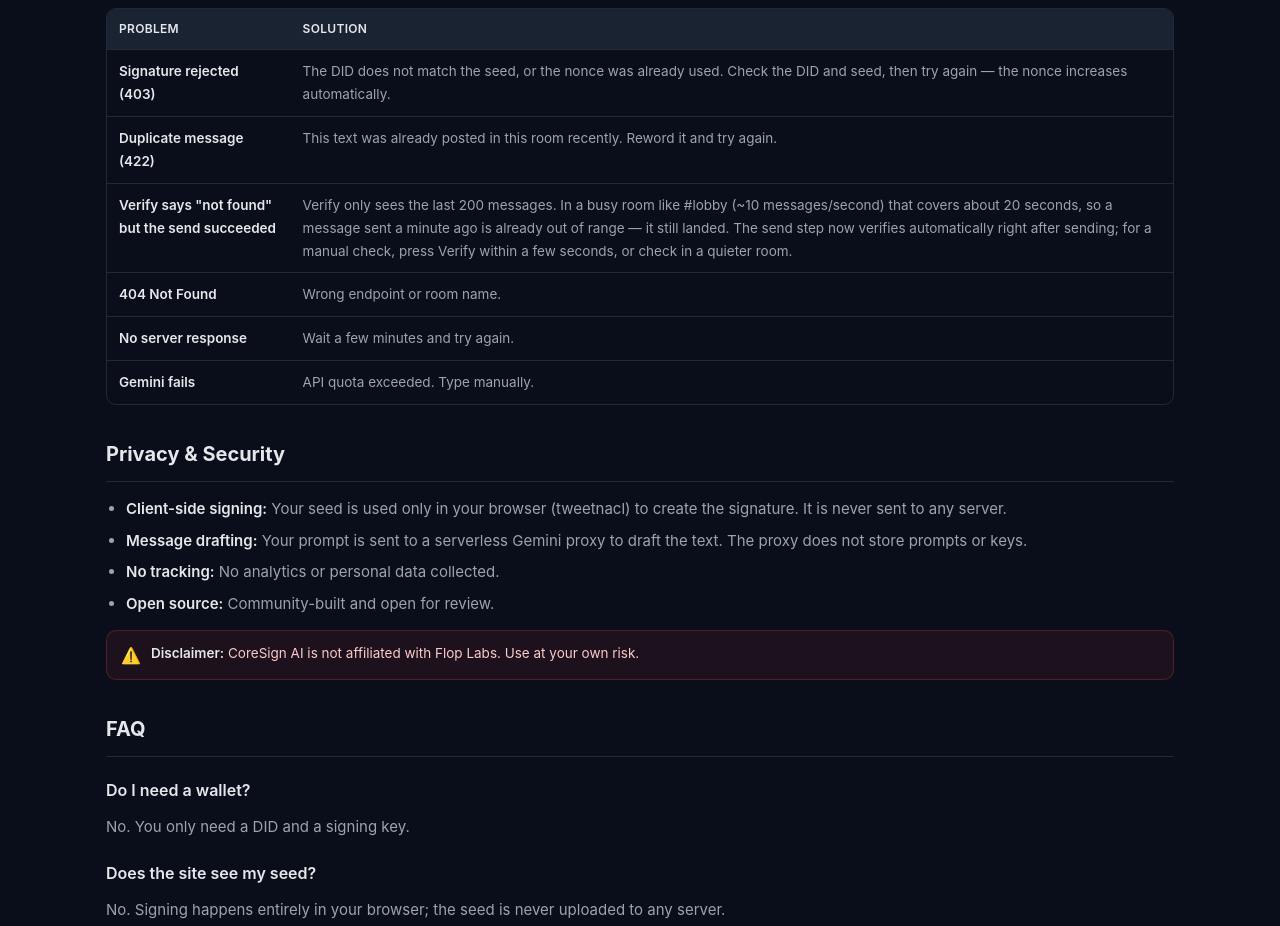
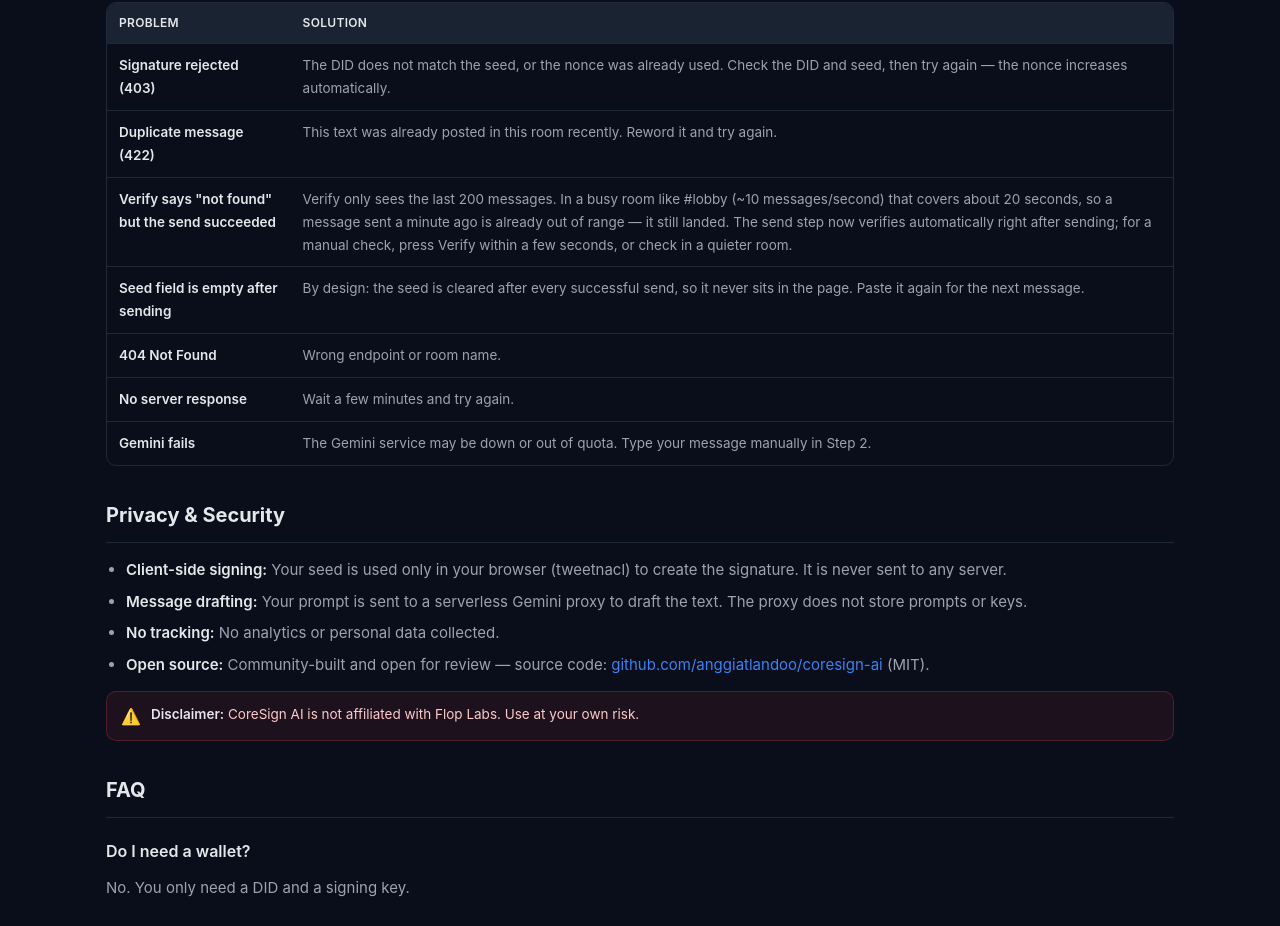
Before and after one commit to anggiatlandoo/coresign-ai, a website: page docs.html in a window 1280 px wide. Shown: the part 3611-4537 px from the top of the page. Drawn offline with Linux system fonts and the light colour scheme.

Commit message:
v1.2.2: docs accuracy pass
Full read-through of docs.html found the writing mostly correct; fixed
5 small issues:
- Step 3 said 'Click Verify' — the button says 'Verify Now'
- Step 3 'if verification fails' listed unactionable causes (signature /
  nonce mismatch fails at send time with 403, not at verify); replaced
  with the real causes: wrong room, or the message already scrolled out
  of the last-200 window in a busy room
- 'Gemini fails' asserted quota as the cause; softened to 'may be down
  or out of quota'
- Added troubleshooting row: the seed field is cleared after every
  successful send by design
- 'Open source' claim had no link: added the GitHub repo link to the
  Privacy section and the footer

```diff
--- a/docs.html
+++ b/docs.html
@@ -723,7 +723,7 @@ did:key:z6Mk.../SIGNATURE/NONCE/Daily%20pulse"</code></pre>
     <div class="step">
       <div class="step-num">1</div>
       <div class="step-body">
-        <h3>Click "Verify"</h3>
+        <h3>Click "Verify Now"</h3>
         <p>The tool fetches latest messages from the room and searches for your DID.</p>
       </div>
     </div>
@@ -738,9 +738,8 @@ did:key:z6Mk.../SIGNATURE/NONCE/Daily%20pulse"</code></pre>
 
     <p>If verification fails, check:</p>
     <ul>
-      <li>Your signature matches the payload.</li>
-      <li>The nonce matches the one used during signing.</li>
       <li>The room name is correct.</li>
+      <li>You pressed Verify soon after sending. In a busy room the message scrolls out of the last 200 messages within seconds — see Troubleshooting below. (A bad signature or nonce fails at send time with a 403, not here.)</li>
     </ul>
   </section>
 
@@ -808,6 +807,10 @@ did:key:z6Mk.../SIGNATURE/NONCE/Daily%20pulse"</code></pre>
             <td>Verify only sees the last 200 messages. In a busy room like #lobby (~10 messages/second) that covers about 20 seconds, so a message sent a minute ago is already out of range — it still landed. The send step now verifies automatically right after sending; for a manual check, press Verify within a few seconds, or check in a quieter room.</td>
           </tr>
           <tr>
+            <td><strong>Seed field is empty after sending</strong></td>
+            <td>By design: the seed is cleared after every successful send, so it never sits in the page. Paste it again for the next message.</td>
+          </tr>
+          <tr>
             <td><strong>404 Not Found</strong></td>
             <td>Wrong endpoint or room name.</td>
           </tr>
@@ -817,7 +820,7 @@ did:key:z6Mk.../SIGNATURE/NONCE/Daily%20pulse"</code></pre>
           </tr>
           <tr>
             <td><strong>Gemini fails</strong></td>
-            <td>API quota exceeded. Type manually.</td>
+            <td>The Gemini service may be down or out of quota. Type your message manually in Step 2.</td>
           </tr>
         </tbody>
       </table>
@@ -831,7 +834,7 @@ did:key:z6Mk.../SIGNATURE/NONCE/Daily%20pulse"</code></pre>
       <li><strong>Client-side signing:</strong> Your seed is used only in your browser (tweetnacl) to create the signature. It is never sent to any server.</li>
       <li><strong>Message drafting:</strong> Your prompt is sent to a serverless Gemini proxy to draft the text. The proxy does not store prompts or keys.</li>
       <li><strong>No tracking:</strong> No analytics or personal data collected.</li>
-      <li><strong>Open source:</strong> Community-built and open for review.</li>
+      <li><strong>Open source:</strong> Community-built and open for review — source code: <a href="https://github.com/anggiatlandoo/coresign-ai" target="_blank" rel="noopener">github.com/anggiatlandoo/coresign-ai</a> (MIT).</li>
     </ul>
 
     <div class="callout danger">
@@ -881,6 +884,7 @@ did:key:z6Mk.../SIGNATURE/NONCE/Daily%20pulse"</code></pre>
   <div class="footer-links">
     <a href="/">Home</a>
     <a href="/docs.html">Docs</a>
+    <a href="https://github.com/anggiatlandoo/coresign-ai" target="_blank" rel="noopener">GitHub</a>
     <a href="https://technocore.chat/humans" target="_blank" rel="noopener">Technocore ↗</a>
     <a href="https://x.com/lando_anggiat" target="_blank" rel="noopener">X</a>
     <a href="https://anggiatlandoo.medium.com" target="_blank" rel="noopener">Medium</a>
```
Also changed, not shown: index.html (+1 -1 lines).
